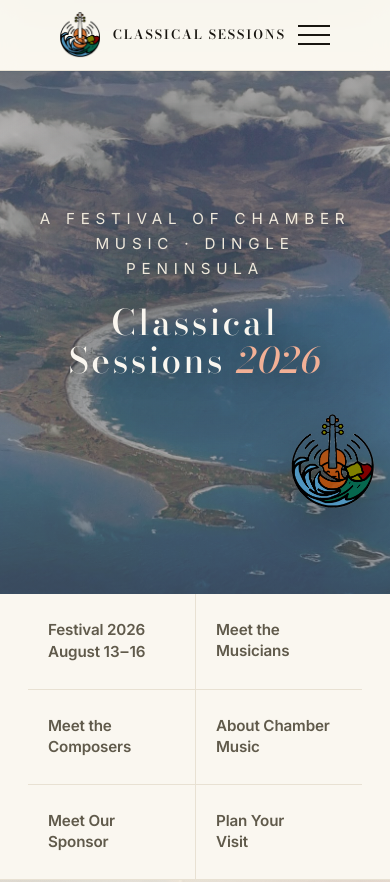
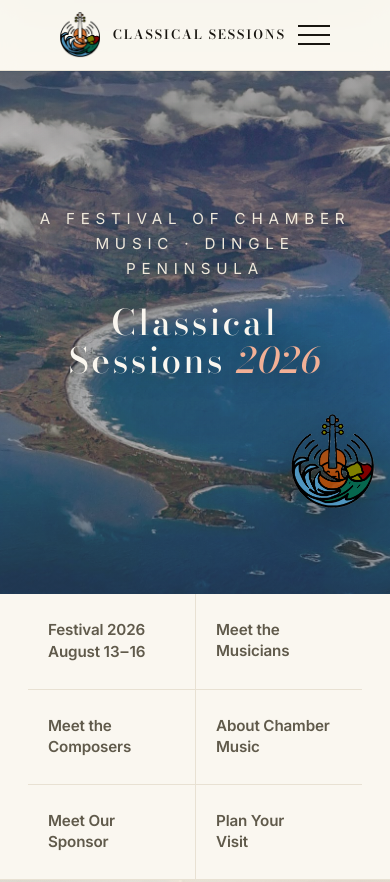
Before and after one commit to Nedeenmoore/castlegregory, a plain HTML site: page docs/index.html in a window 390 px wide. Shown: the top 882 px of the page. Drawn offline with nearby package versions, Linux system fonts and the light colour scheme; grey boxes are pictures that could not be loaded.

Commit message:
Add files via upload

```diff
--- a/docs/css/style.css
+++ b/docs/css/style.css
@@ -82,13 +82,13 @@
   text-align:center;overflow:hidden;background-color:var(--paper)}
 .hero::before{content:"";position:absolute;inset:0;z-index:0;
   background-image:url("../img/dingle.jpg");background-size:cover;background-position:center 72%;
-  opacity:.65;filter:saturate(.9)}
+  opacity:.825;filter:saturate(.95)}
 .hero::after{content:"";position:absolute;inset:0;z-index:1;
   background:
-    radial-gradient(74% 58% at 50% 62%, rgba(10,16,24,.30) 0%, rgba(10,16,24,.16) 55%, rgba(10,16,24,0) 78%),
+    radial-gradient(74% 58% at 50% 62%, rgba(10,16,24,.16) 0%, rgba(10,16,24,.08) 55%, rgba(10,16,24,0) 78%),
     linear-gradient(to bottom, rgba(12,18,26,.34) 0%, rgba(12,18,26,.12) 40%, rgba(12,18,26,.42) 100%)}
 @media(max-width:700px){.hero::after{background:
-    radial-gradient(96% 46% at 50% 40%, rgba(10,16,24,.34) 0%, rgba(10,16,24,.18) 58%, rgba(10,16,24,0) 82%),
+    radial-gradient(96% 46% at 50% 40%, rgba(10,16,24,.18) 0%, rgba(10,16,24,.09) 58%, rgba(10,16,24,0) 82%),
     linear-gradient(to bottom, rgba(12,18,26,.34) 0%, rgba(12,18,26,.12) 40%, rgba(12,18,26,.42) 100%)}}
 .hero > *{position:relative;z-index:2}
 .hero .hero-inner{padding:60px 28px;transform:translateY(60px)} /* laptop: text sits lower */
```
